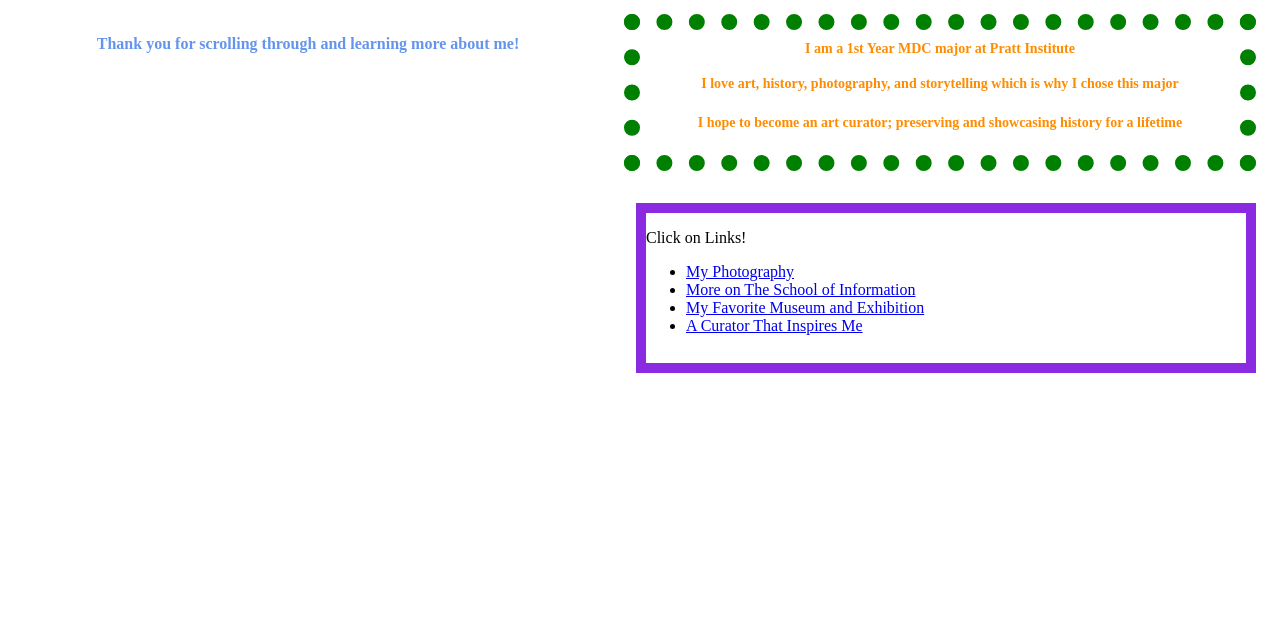
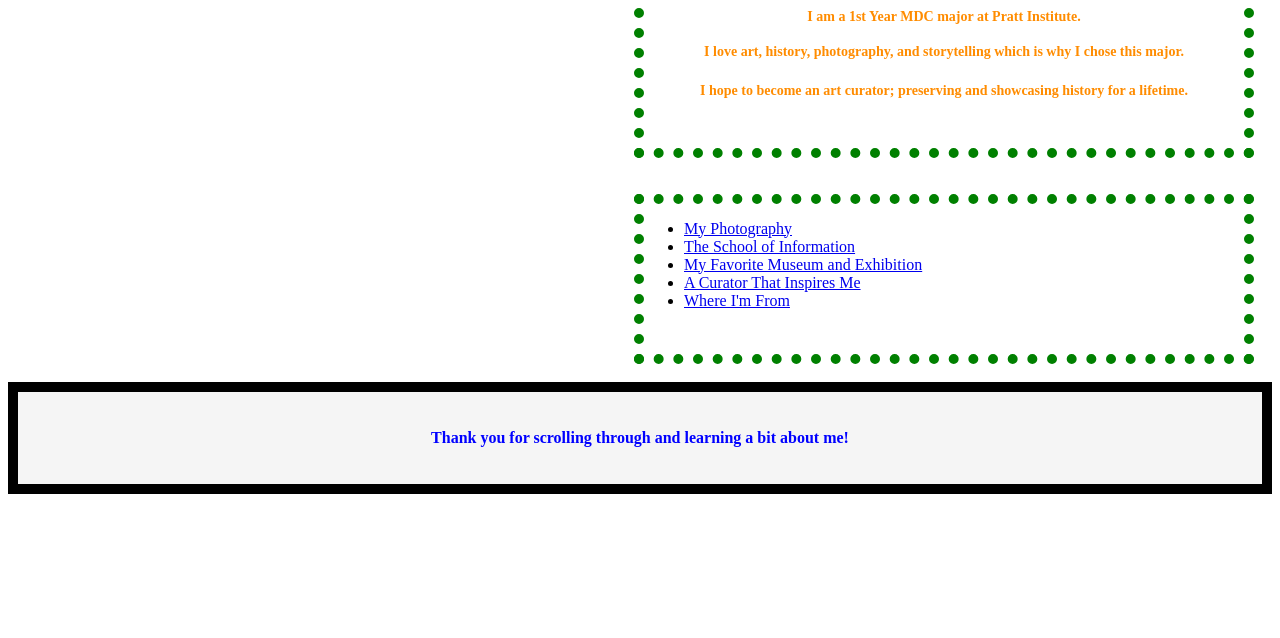
Before and after one commit to JordinPrice/infotech, a plain HTML site: page type_script.html in a window 1280 px wide. Shown: the part 162-800 px from the top of the page. Drawn offline with Linux system fonts and the light colour scheme.

Commit message:
Add files via upload

```diff
--- a/type_script.html
+++ b/type_script.html
@@ -1,11 +1,23 @@
 <!DOCTYPE html>
-<html>
+<html lang="en">
 <head>
-<meta charset="UTF-8"
 <title>By Jordin, For Jordin and...You?</title>
+<meta charset="UTF-8">
 <style>
+@media all and (min-width:500px)
+{div.header{
+    width:74%;
+    min-height: 450px;
+    max-height:450px;
+}}
+div.leftnav{
+    min-height:450px;
+    max-height:450px;
+    width:25%;
+}
+
 h1 {
-    font-size:px 28;
+    font-size:28px;
     text-align:center;color:blue
 }
 h2{
@@ -26,7 +38,7 @@ h5{
 }
 h6{
     font-size:16px;
-    text-align:center;color:cornflowerblue
+    text-align:center;color:blue
 }
 
 #header{
@@ -36,33 +48,34 @@ h6{
     border-color:darkblue;
 }
 #centerbody{
-    border-width:16px;
+    border-width:10px;
     border-style:dotted;
     border-color:green;
     width:600px;
-    height:125px;
+    height:150px;
+    margin:16px;
 }
 #leftnav{
     border-width:10px;
-    border-style:solid;
-    border-color:blueviolet;
+    border-style:dotted;
+    border-color:green;
     width: 600px;
     height: 150px;
+    margin: 16px;
 }
-#leftnav,#centerbody {margin:16px; float:left;}
-#centerbody,#leftnav {margin:16px;float:right;}
-#footer{
-
-
+#footer{clear:right;
+    background-color:whitesmoke;
+    border-width:10px;
+    border-style:solid;
 }
 
 
-
-
-
+#leftnav,#centerbody {margin:18px; float:left;}
+#centerbody,#leftnav {margin:18px;float:right;}
 
 </style>
 </head>
+
 <body>
     <div id="header">
     <h1> Welcome to My WOrld!$</h1>
@@ -70,22 +83,21 @@ h6{
     </div>
 
     <div id="centerbody">
-        <h2> I am a 1st Year MDC major at Pratt Institute</h2>
-        <h4> I love art, history, photography, and storytelling which is why I chose this major</h4>
-        <h5> I hope to become an art curator; preserving and showcasing history for a lifetime</h5>
+        <h2> I am a 1st Year MDC major at Pratt Institute.</h2>
+        <h4> I love art, history, photography, and storytelling which is why I chose this major.</h4>
+        <h5> I hope to become an art curator; preserving and showcasing history for a lifetime.</h5>
     </div>
     <div id="leftnav">
-        <p>Click on Links!
             <ul>
                 <li><a href="https://jordinprice.squarespace.com">My Photography</a></li>
-                <li><a href="https://www.pratt.edu/information/">More on The School of Information</a></li>
+                <li><a href="https://www.pratt.edu/information/">The School of Information</a></li>
                 <li><a href="https://whitney.org/exhibitions/edges-of-ailey"> My Favorite Museum and Exhibition</a></li>
                 <li><a href="https://en.wikipedia.org/wiki/Adrienne_Edwards">A Curator That Inspires Me</a></li>
+                <li><a href="https://en.wikipedia.org/wiki/Harlem">Where I'm From</a></li>
             </ul>
-        </p>
     </div>
     <div id="footer">
-        <h6> Thank you for scrolling through and learning more about me!</h6>
+        <h6> Thank you for scrolling through and learning a bit about me!</h6>
     </div>
 </body>
 </html>
```
